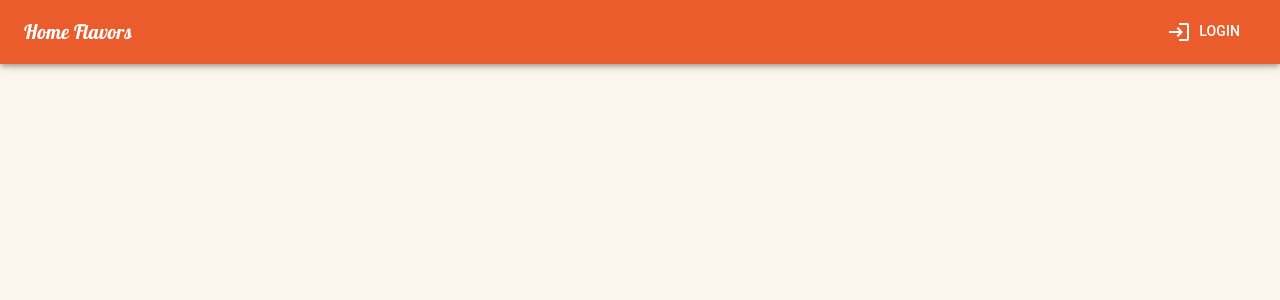
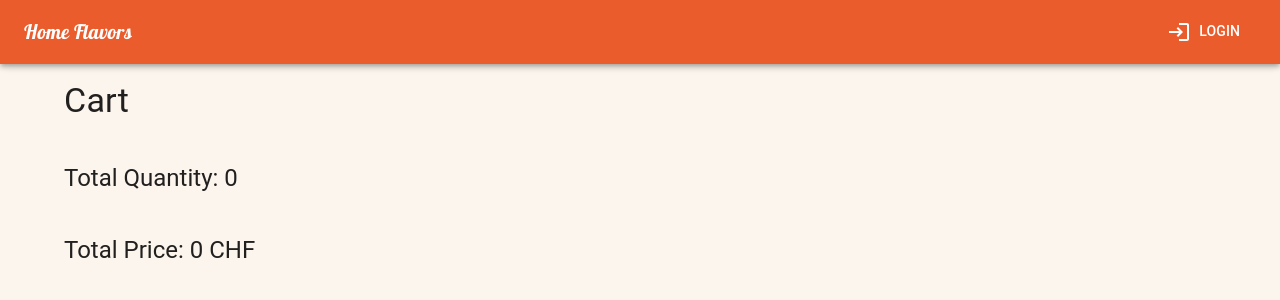
Before and after one commit to valenvwi/HomeFlavors, a React (Vite) app in the folder frontend/: page /cart in a window 1280 px wide. Before the commit this address had no page. Shown: the top 300 px of the page. Built offline with nearby package versions, Linux system fonts and the light colour scheme.

Commit message:
Add cart store, cartIndex and cartItemCard pages

```diff
--- /dev/null
+++ b/frontend/src/App/Cart/CartItemCard.tsx
@@ -0,0 +1,54 @@
+import { Box, Button, Card, Typography } from "@mui/material";
+import { CartItemType } from "../types/cartItem";
+import { BASEURL } from "../../config";
+import AddCircleOutlineIcon from "@mui/icons-material/AddCircleOutline";
+import RemoveCircleOutlineIcon from "@mui/icons-material/RemoveCircleOutline";
+import { useAppDispatch } from "../store/root";
+import { cartActions } from "../store/cart";
+
+export default function CartItemCard(props: { cartItem: CartItemType }) {
+  const dispatch = useAppDispatch();
+
+  const onIncreaseQuantity = () => {
+    dispatch(cartActions.increaseQuantity(props.cartItem.id));
+    console.log("increase quantity");
+  };
+
+  const onDecreaseQuantity = () => {
+    dispatch(cartActions.decreaseQuantity(props.cartItem.id));
+    console.log("decrease quantity");
+  };
+
+  return (
+    <Card sx={{ display: "flex", m: 2, p: 2 }}>
+      <img
+        src={`${BASEURL}/${props.cartItem.image}`}
+        alt={props.cartItem.name}
+        style={{
+          width: "150px",
+          height: "150px",
+          objectFit: "cover",
+          borderRadius: "10px",
+          aspectRatio: "1",
+        }}
+      />
+      <Box sx={{ flexGrow: 1, m: 2 }}>
+        <Typography variant="h5" sx={{ pr: 2 }}>
+          {props.cartItem.name}
+        </Typography>
+        <Typography variant="h6">{props.cartItem.price} CHF</Typography>
+      </Box>
+      <Box
+        sx={{ display: "flex", justifyContent: "center", alignItems: "center" }}
+      >
+        <Button color="primary" onClick={onDecreaseQuantity}>
+          <RemoveCircleOutlineIcon sx={{ fontSize: "40px" }} />
+        </Button>
+        <Typography variant="h6">Qty: {props.cartItem.quantity}</Typography>
+        <Button color="primary" onClick={onIncreaseQuantity}>
+          <AddCircleOutlineIcon sx={{ fontSize: "40px" }} />
+        </Button>
+      </Box>
+    </Card>
+  );
+}
--- /dev/null
+++ b/frontend/src/App/Cart/index.tsx
@@ -0,0 +1,35 @@
+import { Box, Container, Typography } from "@mui/material";
+import CartItemCard from "./CartItemCard";
+import { useAppSelector } from "../store/root";
+import { CartItemType } from "../types/cartItem";
+
+export default function Cart() {
+  const cartItems = useAppSelector((state) => state.cart.cartItems);
+  const totalQuantity = useAppSelector((state) => state.cart.totalQuantity);
+  const totalPrice = useAppSelector((state) => state.cart.totalPrice);
+
+  return (
+    <Container>
+      <Typography variant="h4" sx={{ mt: 5, pt: 5 }}>
+        Cart
+      </Typography>
+      {cartItems ? (
+        <>
+          {cartItems.map((cartItem: CartItemType) => (
+            <CartItemCard key={cartItem.id} cartItem={cartItem} />
+          ))}
+          <Typography variant="h5" sx={{ mt: 5 }}>
+            Total Quantity: {totalQuantity}
+          </Typography>
+          <Typography variant="h5" sx={{ mt: 5 }}>
+            Total Price: {totalPrice} CHF
+          </Typography>
+        </>
+      ) : (
+        <Box sx={{ mt: 5, pt: 5 }}>
+          <Typography variant="h5">Your cart is empty</Typography>
+        </Box>
+      )}
+    </Container>
+  );
+}
--- a/frontend/src/App/Kitchen/KitchenInfo/Content.tsx
+++ b/frontend/src/App/Kitchen/KitchenInfo/Content.tsx
@@ -13,7 +13,7 @@ type Props = {
 export default function Content(props: Props) {
   const theme = useTheme();
   const isSmallScreen = useMediaQuery(theme.breakpoints.up("sm"));
-  const currentUserId = useAppSelector((state) => state.currentUserId);
+  const currentUserId = useAppSelector((state) => state.auth.currentUserId);
 
   const onShowEdit = () => {
     props.onShowEditClick();
--- a/frontend/src/App/Kitchen/MenuItem/MenuItemCard.tsx
+++ b/frontend/src/App/Kitchen/MenuItem/MenuItemCard.tsx
@@ -8,12 +8,21 @@ import DeleteIcon from "@mui/icons-material/Delete";
 import { menuItemsDestroy } from "../../../../api";
 import AddCircleOutlineIcon from "@mui/icons-material/AddCircleOutline";
 import soldOut from "../../../assets/sold-out.png";
+import { useAppDispatch } from "../../store/root";
+import { cartActions } from "../../store/cart";
 
 export default function MenuItemCard(props: {
   menuItem: MenuItemType;
   isOwner: boolean;
   onSetMenuItem: (menuItem: MenuItemType) => void;
 }) {
+
+  const dispatch = useAppDispatch();
+
+  const onAddToCart = () => {
+    dispatch(cartActions.addToCart(props.menuItem));
+  }
+
   const onDeleteMenuItem = () => {
     console.log(props.menuItem.id);
     menuItemsDestroy(props.menuItem.id);
@@ -68,7 +77,7 @@ export default function MenuItemCard(props: {
           </Button>
         </>
       ) : props.menuItem.isAvailable ? (
-        <Button color="primary">
+        <Button color="primary" onClick={onAddToCart}>
           <AddCircleOutlineIcon sx={{ fontSize: "40px" }} />
         </Button>
       ) : (
--- a/frontend/src/App/Kitchen/MenuItem/index.tsx
+++ b/frontend/src/App/Kitchen/MenuItem/index.tsx
@@ -19,7 +19,7 @@ import Tabbar from "./Tabbar";
 export default function MenuItem() {
   const [showAddMenuItem, setShowAddMenuItem] = useState<boolean>(false);
   const [showEditMenuItem, setShowEditMenuItem] = useState<boolean>(false);
-  const currentUserId = useAppSelector((state) => state.currentUserId);
+  const currentUserId = useAppSelector((state) => state.auth.currentUserId);
   const [menuItem, setMenuItem] = useState<MenuItemType | null>(null);
   const [category, setCategory] = useState<string>("soup");
   const theme = useTheme();
--- a/frontend/src/App/UI/LeftDrawer.tsx
+++ b/frontend/src/App/UI/LeftDrawer.tsx
@@ -17,19 +17,26 @@ import { apiLogoutCreate } from "../../../api";
 import { authActions } from "../store/auth";
 import { useAppDispatch } from "../store/root";
 
-export const LeftDrawer = () => {
-  const isLoggedIn = useAppSelector((state) => state.isLoggedIn);
+export const LeftDrawer = (props: { handleDrawerToggle: () => void }) => {
+  const isLoggedIn = useAppSelector((state) => state.auth.isLoggedIn);
   const navigate = useNavigate();
   const dispatch = useAppDispatch();
 
   const goToLoginPage = () => {
     navigate("/login");
+    props.handleDrawerToggle();
+  };
+
+  const goToCartPage = () => {
+    navigate("/cart");
+    props.handleDrawerToggle();
   };
 
   const logout = () => {
     apiLogoutCreate();
     dispatch(authActions.setIsLoggedIn(false));
     navigate("/login");
+    props.handleDrawerToggle();
   };
 
   return (
@@ -40,7 +47,7 @@ export const LeftDrawer = () => {
         {isLoggedIn ? (
           <>
             <ListItem disablePadding>
-              <ListItemButton>
+              <ListItemButton onClick={goToCartPage}>
                 <ListItemIcon>
                   <ShoppingCartIcon />
                 </ListItemIcon>
--- a/frontend/src/App/index.tsx
+++ b/frontend/src/App/index.tsx
@@ -5,6 +5,7 @@ import Kitchen from "./Kitchen";
 import { CssBaseline } from "@mui/material";
 import axios from "axios";
 import AppNavBar from "./UI/AppNavBar";
+import Cart from "./Cart";
 
 axios.defaults.withCredentials = true;
 
@@ -17,6 +18,7 @@ function App() {
         <Route path="/" element={<Kitchen />} />
         <Route path="/login" element={<Login />} />
         <Route path="/signup" element={<Signup />} />
+        <Route path="/cart" element={<Cart />} />
       </Routes>
     </>
   );
--- /dev/null
+++ b/frontend/src/App/store/cart.ts
@@ -0,0 +1,103 @@
+import { createSlice } from "@reduxjs/toolkit";
+import { CartItemType } from "../types/cartItem";
+const initialState = {
+  cartItems: JSON.parse(localStorage.getItem("cartItems") || "[]"),
+  totalPrice: JSON.parse(localStorage.getItem("totalPrice") || "0"),
+  totalQuantity: JSON.parse(localStorage.getItem("totalQuantity") || "0"),
+};
+
+const updateTotals = (cartItems: CartItemType[]) => {
+  let totalQuantity = 0;
+  let totalPrice = 0;
+
+  cartItems.forEach((item) => {
+    totalQuantity += item.quantity;
+    totalPrice += item.quantity * item.price;
+  });
+
+  return { totalQuantity, totalPrice };
+};
+
+const cartSlice = createSlice({
+  name: "cart",
+  initialState,
+  reducers: {
+    addToCart(state, action) {
+      const newItem = action.payload;
+      const cartItem = {
+        id: newItem.id,
+        name: newItem.name,
+        price: Number(newItem.price),
+        image: newItem.image,
+        quantity: 1,
+      };
+
+      const existingItem = state.cartItems.find(
+        (item) => item.id === cartItem.id
+      );
+      if (existingItem) {
+        existingItem.quantity++;
+        localStorage.setItem("cartItems", JSON.stringify(state.cartItems));
+      } else {
+        state.cartItems.push(cartItem);
+        localStorage.setItem("cartItems", JSON.stringify(state.cartItems));
+      }
+
+      const totals = updateTotals(state.cartItems);
+      state.totalPrice = totals.totalPrice;
+      localStorage.setItem("totalPrice", JSON.stringify(state.totalPrice));
+      state.totalQuantity = totals.totalQuantity;
+      localStorage.setItem(
+        "totalQuantity",
+        JSON.stringify(state.totalQuantity)
+      );
+    },
+
+    increaseQuantity(state, action) {
+      const id = action.payload;
+      const existingItem = state.cartItems.find((item) => item.id === id);
+      if (existingItem) {
+        existingItem.quantity++;
+        localStorage.setItem("cartItems", JSON.stringify(state.cartItems));
+      }
+      const totals = updateTotals(state.cartItems);
+      state.totalPrice = totals.totalPrice;
+      localStorage.setItem("totalPrice", JSON.stringify(state.totalPrice));
+      state.totalQuantity = totals.totalQuantity;
+      localStorage.setItem(
+        "totalQuantity",
+        JSON.stringify(state.totalQuantity)
+      );
+    },
+    decreaseQuantity(state, action) {
+      const id = action.payload;
+      const existingItemIndex = state.cartItems.findIndex(
+        (item) => item.id === id
+      );
+      console.log(existingItemIndex);
+
+      if (existingItemIndex !== -1) {
+        if (state.cartItems[existingItemIndex].quantity > 1) {
+          state.cartItems[existingItemIndex].quantity--;
+          localStorage.setItem("cartItems", JSON.stringify(state.cartItems));
+        } else {
+          state.cartItems.splice(existingItemIndex, 1);
+          localStorage.setItem("cartItems", JSON.stringify(state.cartItems));
+        }
+      }
+
+      const totals = updateTotals(state.cartItems);
+      state.totalPrice = totals.totalPrice;
+      localStorage.setItem("totalPrice", JSON.stringify(state.totalPrice));
+      state.totalQuantity = totals.totalQuantity;
+      localStorage.setItem(
+        "totalQuantity",
+        JSON.stringify(state.totalQuantity)
+      );
+    },
+  },
+});
+
+export const cartActions = cartSlice.actions;
+
+export default cartSlice;
--- a/frontend/src/App/store/root.ts
+++ b/frontend/src/App/store/root.ts
@@ -1,15 +1,19 @@
 import { configureStore } from "@reduxjs/toolkit";
 import authSlice from "./auth";
+import cartSlice from "./cart";
 import { TypedUseSelectorHook, useDispatch, useSelector } from "react-redux";
 
 const store = configureStore({
-  reducer: authSlice.reducer,
+  reducer: {
+    auth: authSlice.reducer,
+    cart: cartSlice.reducer,
+  },
 });
 
 export default store;
 
-type RootState = ReturnType<typeof store.getState>
-type AppDispatch = typeof store.dispatch
+type RootState = ReturnType<typeof store.getState>;
+type AppDispatch = typeof store.dispatch;
 
-export const useAppDispatch: () => AppDispatch = useDispatch
-export const useAppSelector: TypedUseSelectorHook<RootState> = useSelector
+export const useAppDispatch: () => AppDispatch = useDispatch;
+export const useAppSelector: TypedUseSelectorHook<RootState> = useSelector;
--- /dev/null
+++ b/frontend/src/App/types/cartItem.ts
@@ -0,0 +1,7 @@
+export type CartItemType = {
+  id: number;
+  name: string;
+  price: number;
+  image?: string| undefined;
+  quantity: number;
+};
```
Also changed, not shown: frontend/src/App/UI/AppNavBar.tsx (+13 -4 lines), 1 other file (tests, documents, lock files or other folders).
